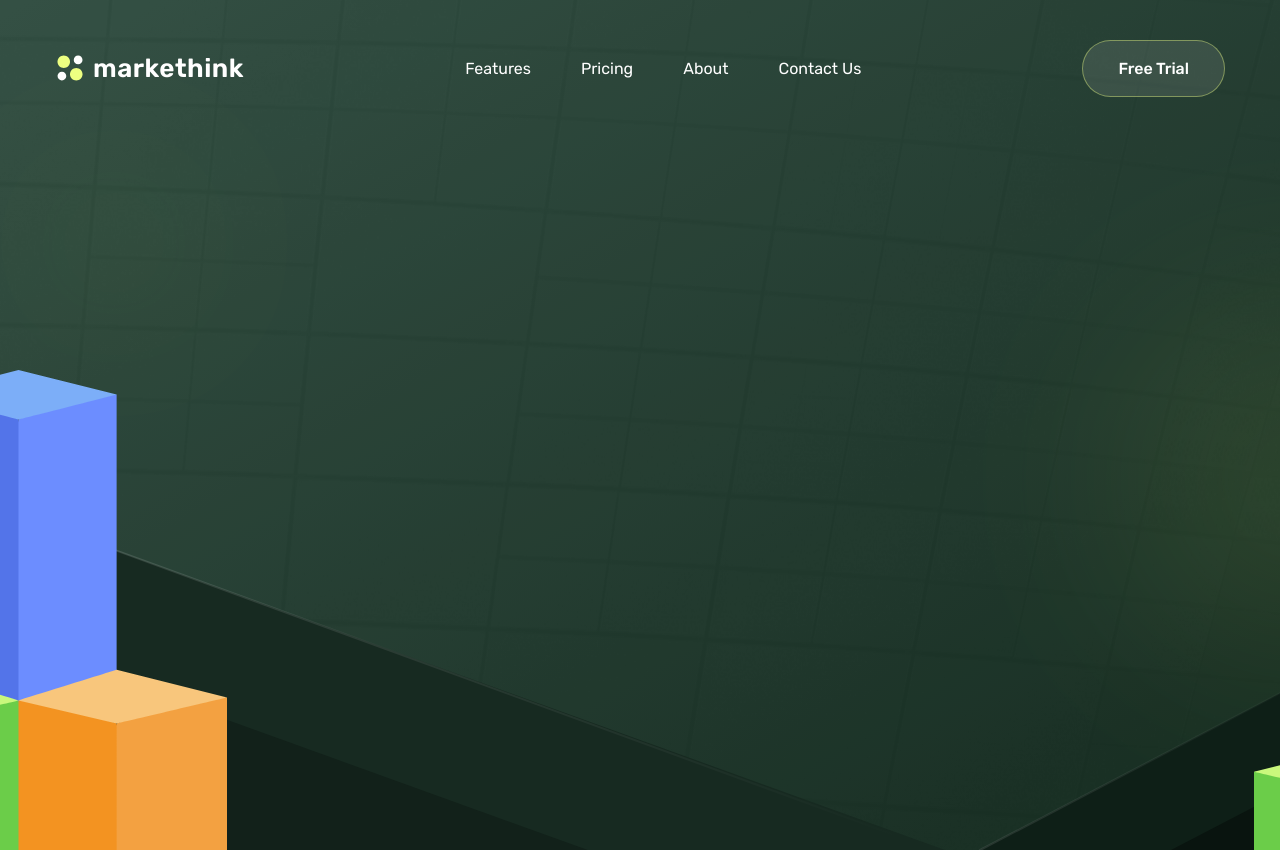
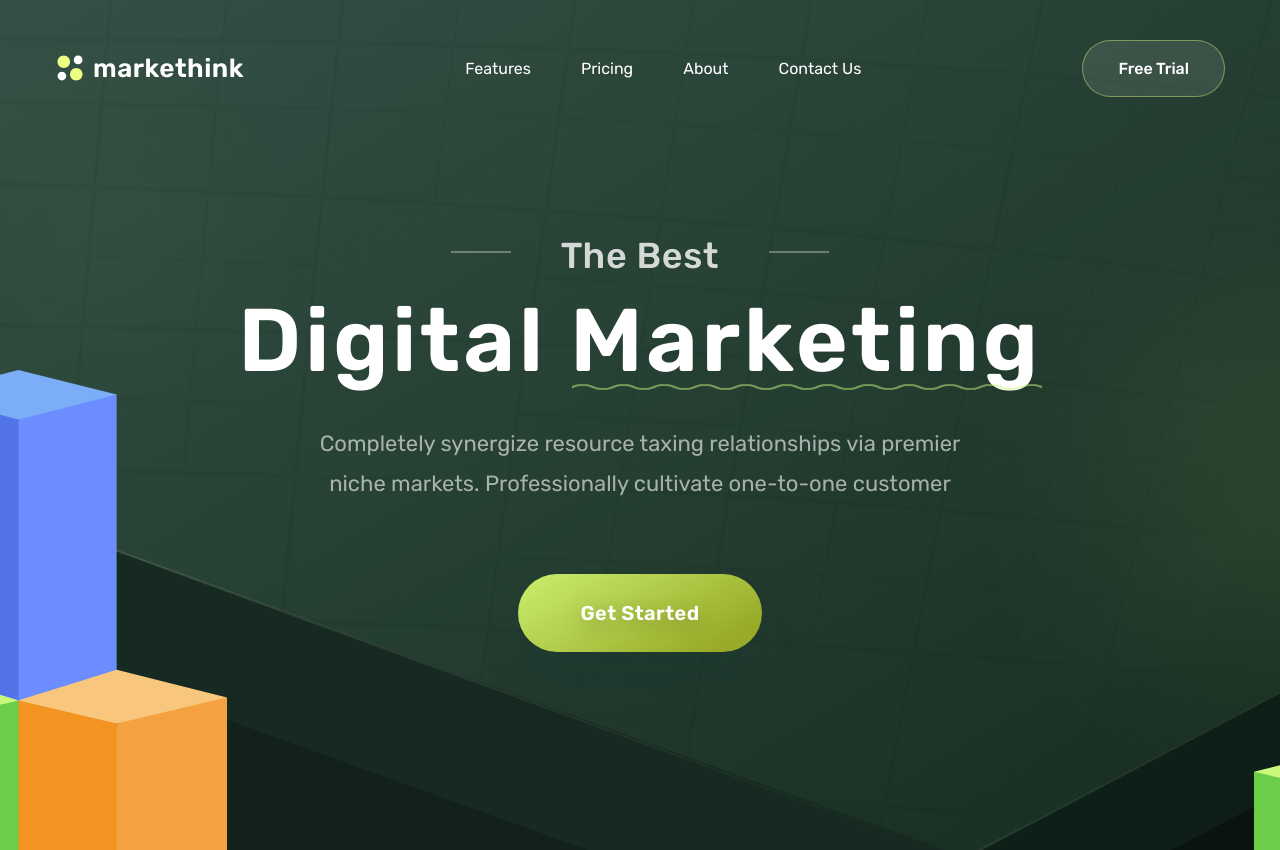
Before and after one commit to Endermax200113/markethink, a website: page src/index.pug in a window 1280 px wide. Drawn offline with nearby package versions, Linux system fonts and the light colour scheme; files that its build step writes are made by us from their sources; files whose address does not match are found by name.

Commit message:
Added representation on the header

```diff
--- a/gulp/version.json
+++ b/gulp/version.json
@@ -1,3 +1,3 @@
 {
-    "main": "20230505222748"
+    "main": "20230506151536"
 }
--- a/src/pug/header.pug
+++ b/src/pug/header.pug
@@ -1,7 +1,7 @@
 header.header
 	.background.header__background
-		.background.background__gradient
-		.background.background__image
+		.background__gradient
+		.background__image
 
 		.details
 			.details__circle.details__circle_number_1
@@ -29,3 +29,16 @@ header.header
 						a.menu__link(href="#") Contact Us
 
 				button.menu__button(type="button") Free Trial
+
+	.representation
+		.container.representation__container
+			h1.title.representation__title
+				span.representation__title-text.representation__title-text_small The best
+				br
+				strong.representation__title-text.representation__title-text_big Digital Marketing
+					span.representation__title-text-wave
+
+			p.description.representation__description
+				|Completely synergize resource taxing relationships via premier niche markets. Professionally cultivate one-to-one customer
+
+			button.button(type="button") Get started
--- a/src/sass/_vars.sass
+++ b/src/sass/_vars.sass
@@ -1,7 +1,10 @@
 $font-rubik: 'Rubik', var(--bs-font-sans-serif)
 
 $color-gray: #C4C4C4
+$color-dark-gray: #78847D
+$color-lightest-green: #C9F87C
 $color-light-green: #BCDC5B
+$color-dark-green: #253D32
 $color-light-yellow: rgb(237, 255, 129)
 $color-white: #FFFFFF
 $color-black: #000000
--- a/src/sass/style.sass
+++ b/src/sass/style.sass
@@ -2,8 +2,11 @@
 @import 'fonts'
 @import 'vars'
 
+body
+	font-family: $font-rubik
+
 .header
-	position: relative
+	@extend .position-relative
 	width: 100%
 	height: 850px
 	background-color: $color-gray
@@ -15,11 +18,12 @@
 		z-index: 1
 
 .background
-	position: absolute
+	@extend .position-absolute
 	width: 100%
 	height: 100%
 
 	&__gradient
+		@extend .background
 		background-image: linear-gradient(149.33deg, #395C4D 0.87%, #132D1F 94.27%)
 		background-size: 1440px 1072px
 
@@ -27,6 +31,7 @@
 			background-size: cover
 
 	&__image
+		@extend .background
 		background-image: url('@img/background.png')
 		background-repeat: no-repeat
 		background-position: center -80px
@@ -36,13 +41,13 @@
 			background-size: cover
 
 .details
-	position: absolute
+	@extend .position-absolute
 	overflow-x: unset
 	width: 1440px
 	height: 100%
 
 	&__circle, &__triangle, &__cubes
-		position: absolute
+		@extend .position-absolute
 
 	&__circle
 		&_number
@@ -139,7 +144,6 @@
 			background-repeat: no-repeat
 
 		&-text
-			font-family: $font-rubik
 			font-weight: 600
 			font-size: 26px
 			line-height: 31px
@@ -164,7 +168,6 @@
 
 	&__link
 		@extend .nav-link
-		font-family: $font-rubik
 		font-weight: 400
 		font-size: 16px
 		line-height: 19px
@@ -209,3 +212,115 @@
 			color: $color-white
 			outline: none
 			box-shadow: none
+
+.title
+	@extend .text-center
+	font-weight: 700
+	font-size: 42px
+	line-height: 65px
+	letter-spacing: 0.02em
+	color: $color-dark-green
+
+.description
+	font-size: 22px
+	line-height: 40px
+	color: $color-dark-gray
+
+.button
+	@extend .btn
+	@extend .btn-primary
+	padding: 27px 62px
+	border: 0
+	outline: 0
+	background-color: $color-light-green
+	background-image: linear-gradient(328.68deg, #98AA28 13.03%, #D6FF7E 120.61%)
+	box-shadow: 0px 34px 50px rgba(7, 63, 67, 0.07)
+	border-radius: 192px
+	font-weight: 600
+	font-size: 20px
+	line-height: 24px
+	letter-spacing: 0.02em
+	text-shadow: 0px 4px 20px rgba(0, 0, 0, 0.25)
+	text-transform: capitalize
+	color: $color-white
+
+	&:active, &:active:focus, &:focus
+		box-shadow: 0px 34px 50px rgba(7, 63, 67, 0.07)
+
+.representation
+	@extend .d-flex
+	@extend .justify-content-center
+	@extend .position-relative
+	margin-top: 85px
+	z-index: 2
+
+	&__container
+		@extend .d-flex
+		@extend .flex-column
+		@extend .align-items-center
+		width: 810px
+		padding: 0
+
+	&__title
+		color: $color-white
+		margin-bottom: 30px
+
+		&-text
+			&_small
+				@extend .position-relative
+				margin-bottom: 30px
+				font-weight: 500
+				font-size: 36px
+				line-height: 43px
+				letter-spacing: 0.02em
+				text-transform: capitalize
+				opacity: 0.8
+
+				&::before
+					content: ''
+					position: absolute
+					top: 17px
+					width: 60px
+					margin-left: -110px
+					border: 0.5px solid $color-white
+					opacity: 0.4
+
+				&::after
+					content: ''
+					position: absolute
+					top: 17px
+					width: 60px
+					margin-left: 50px
+					border: 0.5px solid $color-white
+					opacity: 0.4
+
+			&_big
+				@extend .position-relative
+				font-weight: 600
+				font-size: 89px
+				line-height: 107px
+				letter-spacing: 0.04em
+
+			&-wave
+				@extend .position-absolute
+				right: 0
+				bottom: 0
+				width: 470px
+				height: 12px
+
+				--size: 10.2px
+				--b: 2px
+				--p: 26.7px
+				--R: calc(28.7px + var(--b) / 2)
+
+				--_g: #0000 calc(99% - var(--b)), #000 calc(101% - var(--b)) 99%, #0000 101%
+				mask: radial-gradient(var(--R) at left 50% bottom calc(-1 * var(--p)), var(--_g)) calc(50% - 2 * var(--size)) calc(50% - var(--size) / 2 - var(--b) / 2) / calc(4 * var(--size)) calc(var(--size) + var(--b)) repeat-x, radial-gradient(var(--R) at left 50% top calc(-1 * var(--p)), var(--_g)) 50% calc(50% + var(--size) / 2 + var(--b) / 2) / calc(4 * var(--size)) calc(var(--size) + var(--b)) repeat-x
+				background-color: $color-lightest-green
+				opacity: 0.5
+
+	&__description
+		@extend .text-center
+		width: 686px
+		margin-bottom: 70px
+		color: $color-white
+		opacity: 0.6
```
Also changed, not shown: dist/css/style.min.css, dist/index.html.
